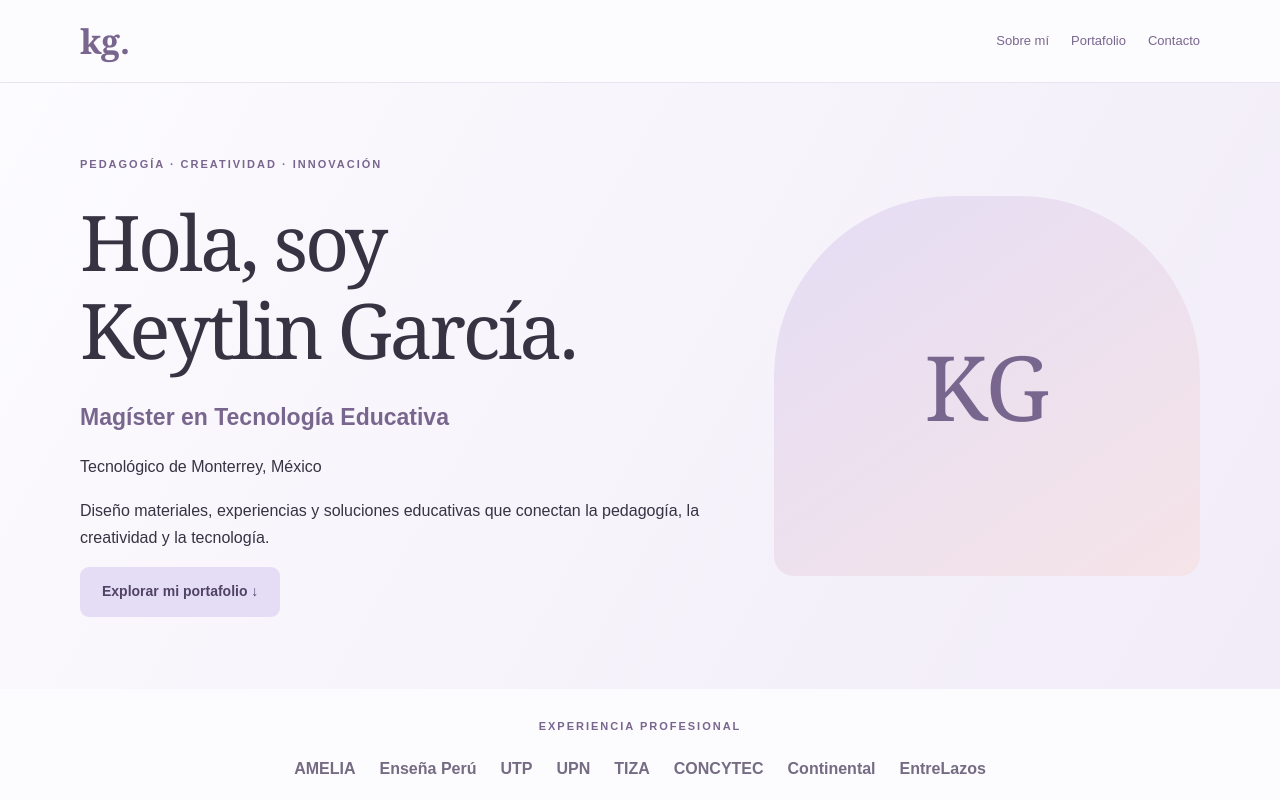
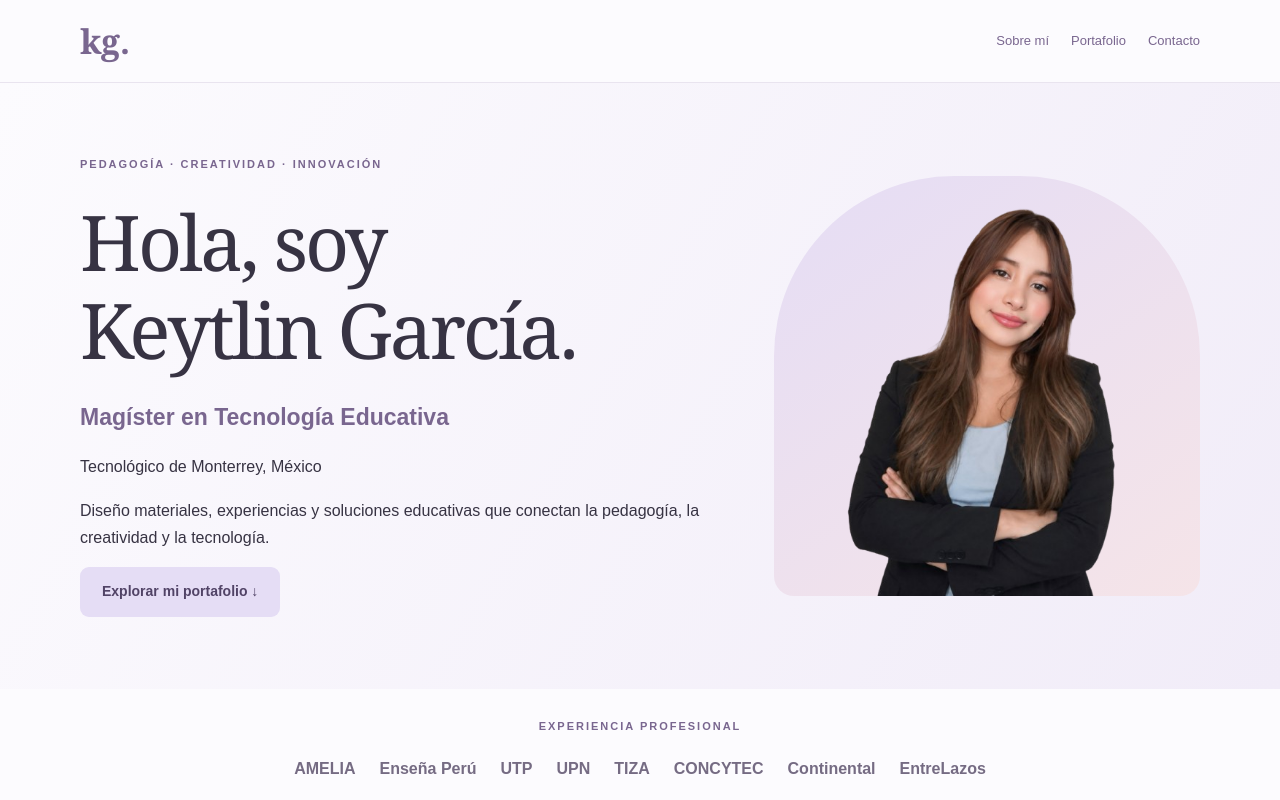
Before and after one commit to Keygar/Keytlin-Garc-a, a plain HTML site: page index.html in a window 1280 px wide. Shown: the top 800 px of the page. Drawn offline with Linux system fonts and the light colour scheme.

Commit message:
Agregar foto de portada

```diff
--- a/index.html
+++ b/index.html
@@ -127,7 +127,8 @@ nav {
 .portrait img {
   width: 100%;
   height: 420px;
-  object-fit: cover;
+  object-fit: contain;
+  object-position: bottom;
 }
 
 .monogram {
@@ -343,7 +344,7 @@ footer {
 
     <div class="portrait">
       <!-- Para mostrar tu fotografía, guarda foto.jpg en assets/ -->
-      <img src="assets/foto.jpg" alt="Fotografía profesional de Keytlin García" hidden onload="this.hidden=false; this.nextElementSibling.hidden=true" onerror="this.remove()">
+      <img src="assets/foto.png" alt="Fotografía profesional de Keytlin García" hidden onload="this.hidden=false; this.nextElementSibling.hidden=true" onerror="this.remove()">
       <div class="monogram">KG</div>
     </div>
   </div>
```
